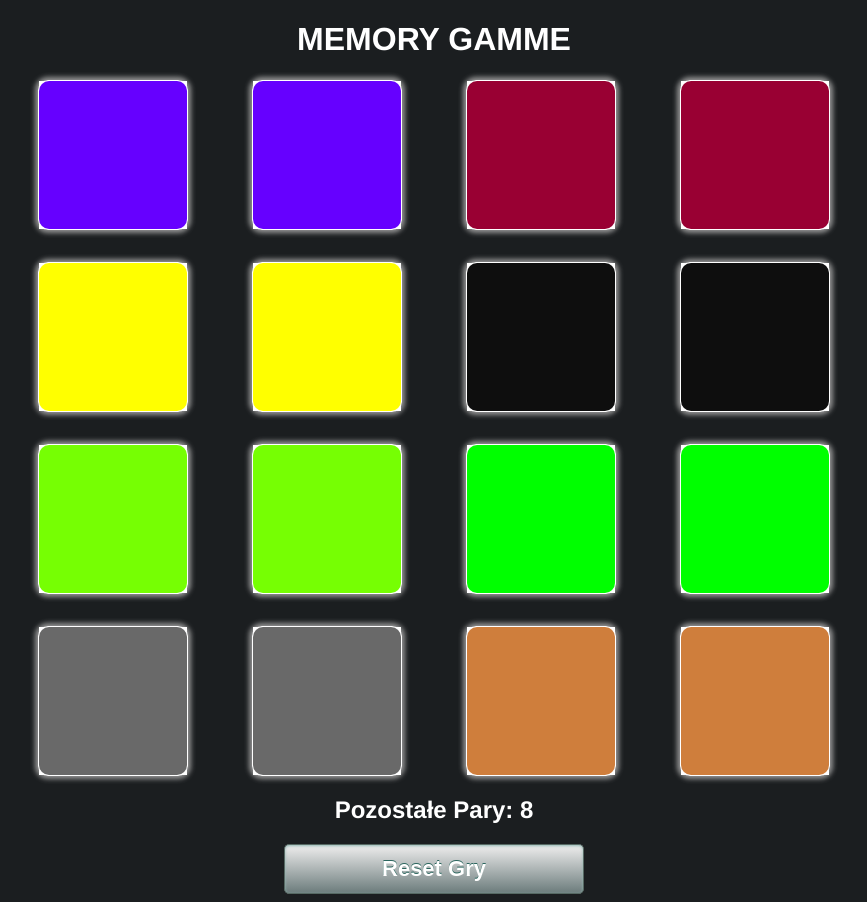
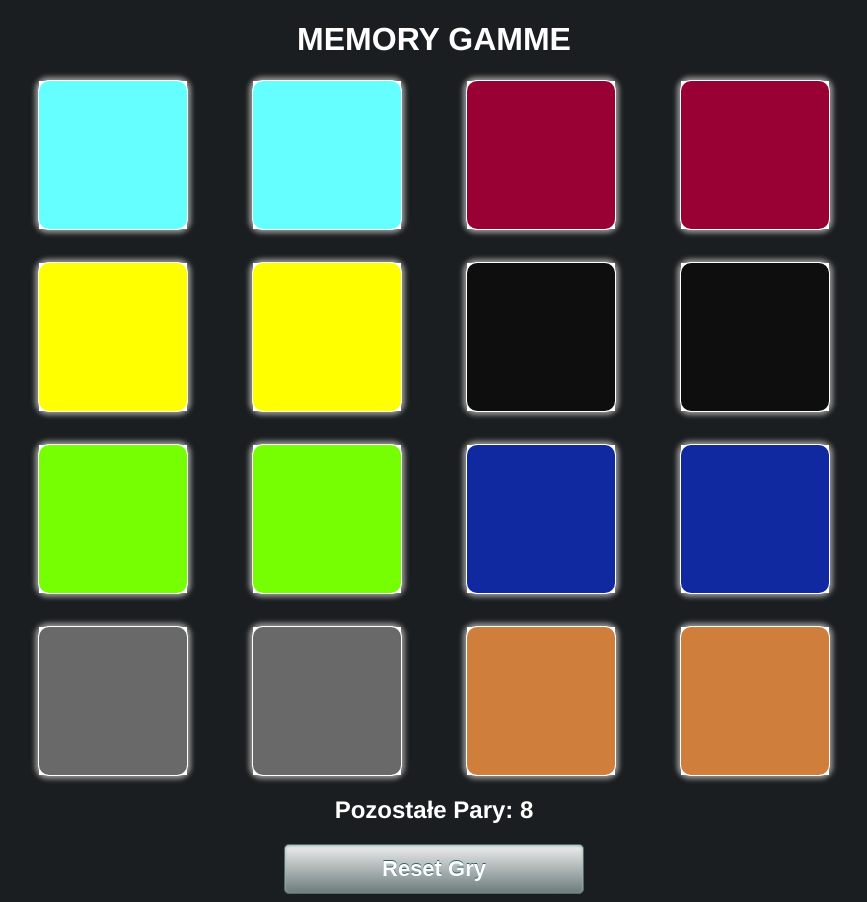
Before and after one commit to atipezda/memory-game-vue, a Vue app: page / in a window 1280 px wide. Shown: the whole page, without its empty margins (206-1073 px from the left). Built offline with nearby package versions, Linux system fonts and the light colour scheme.

Commit message:
mached WORKgit add *  18:30

```diff
--- a/src/App.vue
+++ b/src/App.vue
@@ -4,11 +4,11 @@
     <Card
       v-for="(card, index) in cardList"
       :key="index"
-      :color="card.color"
+      :value="card.value"
       :visible="card.visible"
       :matched="card.matched"
       :position="card.position"
-      @selectCard="flipCard"
+      @select-card="flipCard"
     />
   </section>
   <h2>{{ MatchStatus }}</h2>
@@ -62,24 +62,24 @@ export default {
     };
 
     const cardItems = [
-      "#6600FF",
+      "#66FFFF",
       "#990033",
       "#FFFF00",
       "#0E0E0E",
       "#76FF03",
-      "#00FF00",
+      "#1029A1",
       "#696969",
       "#CF7E3C",
     ];
     cardItems.forEach((item) => {
       cardList.value.push({
-        color: item,
+        value: item,
         visible: false,
         matched: false,
       });
 
       cardList.value.push({
-        color: item,
+        value: item,
         visible: false,
         matched: false,
       });
@@ -91,10 +91,15 @@ export default {
       };
     });
 
-    const flipCard = (payload) => {
+
+  const flipCard = (payload) => {
       cardList.value[payload.position].visible = true;
       if (userSelection.value[0]) {
-        userSelection.value[1] = payload;
+        if (userSelection.value[0].position === payload.position) {
+          return;
+        } else {
+          userSelection.value[1] = payload;
+        }
       } else {
         userSelection.value[0] = payload;
       }
@@ -106,7 +111,7 @@ export default {
         if (currentValue.length === 2) {
           const cardFirst = currentValue[0];
           const cardSecond = currentValue[1];
-          if (cardFirst.faceColor === cardSecond.faceColor) {
+          if (cardFirst.faceValue === cardSecond.faceValue) {
             setTimeout(() => {
               cardList.value[cardFirst.position].matched = true;
               cardList.value[cardSecond.position].matched = true;
@@ -123,12 +128,15 @@ export default {
       },
       { deep: true }
     );
+
     //restartGame(); tasowanie na początku
 
     return {
       cardList,
+      flipCard,
+      userSelection,
       MatchStatus,
-      flipCard,
+      shuffleCards,
       restartGame,
     };
   },
--- a/src/components/Card.vue
+++ b/src/components/Card.vue
@@ -1,6 +1,6 @@
 <template>
   <div class="card" :class="flippedStyles" @click="selectCard">
-    <div :style="{ backgroundColor: color }" class="card-face is-front">
+    <div :style="{ backgroundColor: value }" class="card-face is-front">
       <div v-if="matched" class="matched"></div>
     </div>
     <div class="card-face is-back"></div>
@@ -12,7 +12,7 @@ import { computed } from "@vue/reactivity";
 
 export default {
   props: {
-    color: {
+     value: {
       type: String,
       required: true,
     },
@@ -36,9 +36,9 @@ export default {
       }
     });
     const selectCard = () => {
-      context.emit("selectCard", {
+      context.emit("select-card", {
         position: props.position,
-        faceClor: props.color,
+        faceValue: props.value,
       });
     };
     return {
@@ -57,9 +57,9 @@ export default {
   cursor: pointer;
   transition: 0.5s transform ease-in;
   transform-style: preserve-3d;
--webkit-box-shadow: 0px 0px 26px -7px rgba(255, 255, 255, 1);
--moz-box-shadow: 0px 0px 26px -7px rgba(255, 255, 255, 1);
-box-shadow: 0px 0px 5px 3px rgb(148, 148, 148);
+  -webkit-box-shadow: 0px 0px 26px -7px rgba(255, 255, 255, 1);
+  -moz-box-shadow: 0px 0px 26px -7px rgba(255, 255, 255, 1);
+  box-shadow: 0px 0px 5px 3px rgb(148, 148, 148);
 }
 .card-face.is-front {
   height: 100%;
```
